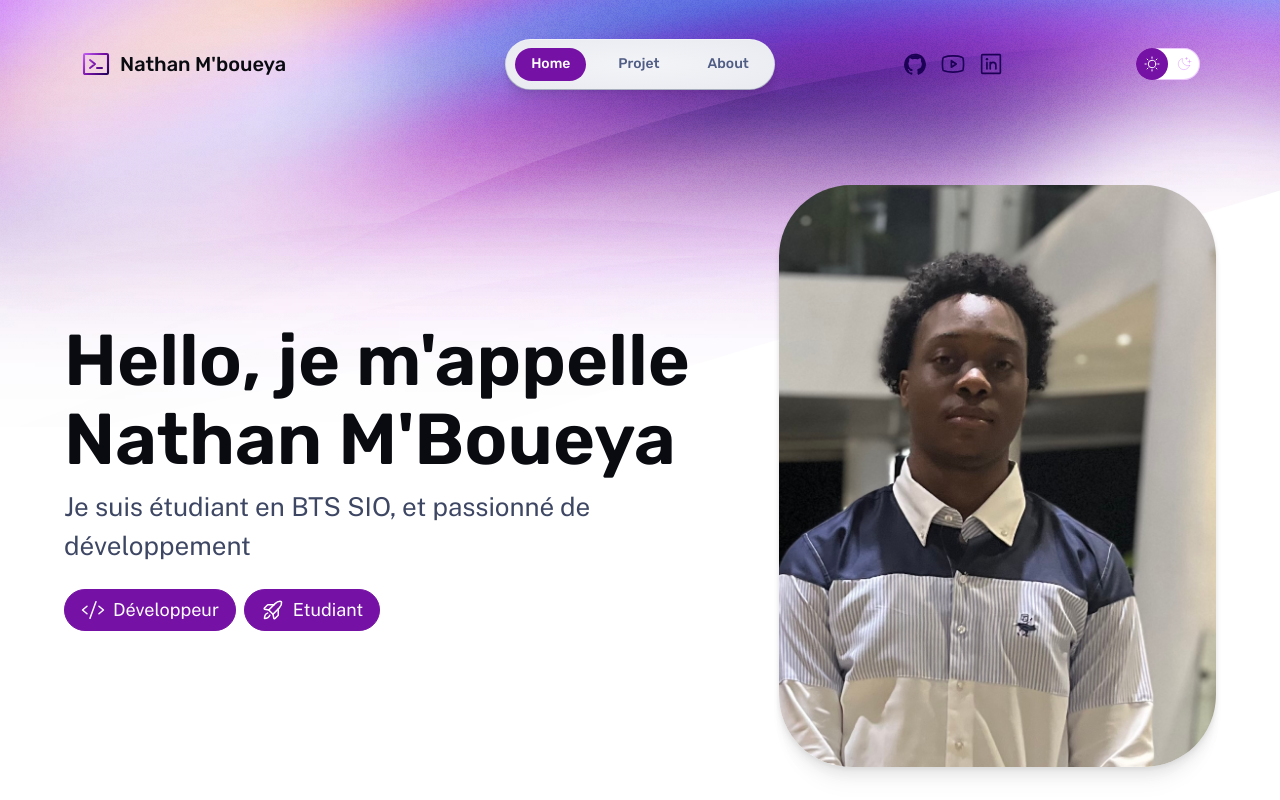
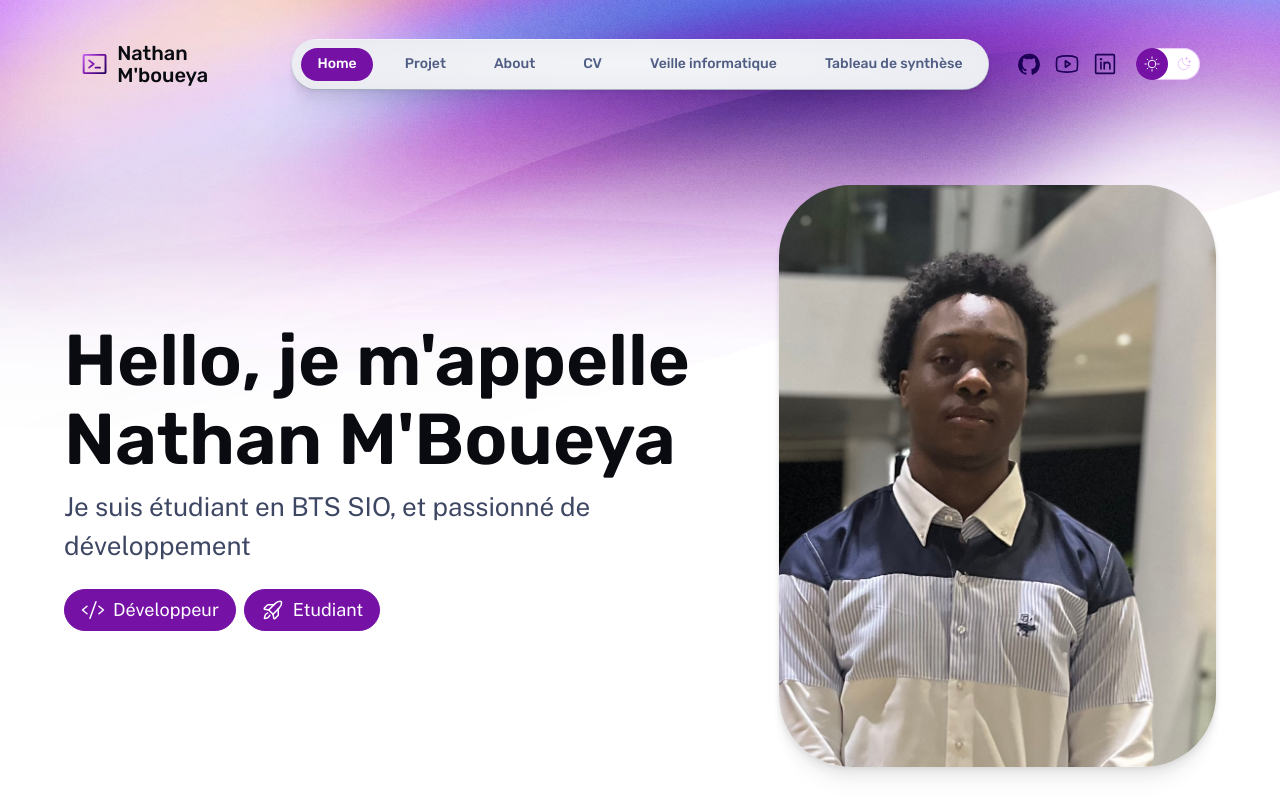
Before and after one commit to Nathan-14-05/my-portfolio-astro, an Astro site: page / in a window 1280 px wide. Shown: the top 800 px of the page. Built offline with nearby package versions, Linux system fonts and the light colour scheme; Astro itself is replaced by a stand-in of ours.

Commit message:
MAJ lien Main menu items

```diff
--- a/src/components/Nav.astro
+++ b/src/components/Nav.astro
@@ -8,6 +8,9 @@ const textLinks: { label: string; href: string }[] = [
 	{ label: 'Home', href: '/' },
 	{ label: 'Projet', href: '/Projet/' },
 	{ label: 'About', href: '/about/' },
+	{ label: 'CV', href: '/cv/' },
+	{ label: 'Veille informatique', href: '/veille/' },
+	{ label: 'Tableau de synthèse', href: '/tableau-de-synthese/' }
 ];
 
 /** Icon links to social media — edit these with links to your profiles! */
@@ -15,9 +18,6 @@ const iconLinks: { label: string; href: string; icon: keyof typeof iconPaths }[]
 	{ label: 'GitHub', href: 'https://github.com/Nathan-14-05', icon: 'github-logo' },
 	{ label: 'YouTube', href: 'https://www.youtube.com/@thegame0547/featured', icon: 'youtube-logo' },
 	{ label: 'LinkedIn', href: 'https://www.linkedin.com/in/nathan-m%E2%80%99boueya-925078316/', icon: 'linkedin-logo' },
-		{ label: 'CV', href: '/cv/' },
-	{ label: 'Veille informatique', href: '/veille/' },
-	{ label: 'Tableau de synthèse', href: '/tableau-de-synthese/' }
 ];
 ---
 
```
